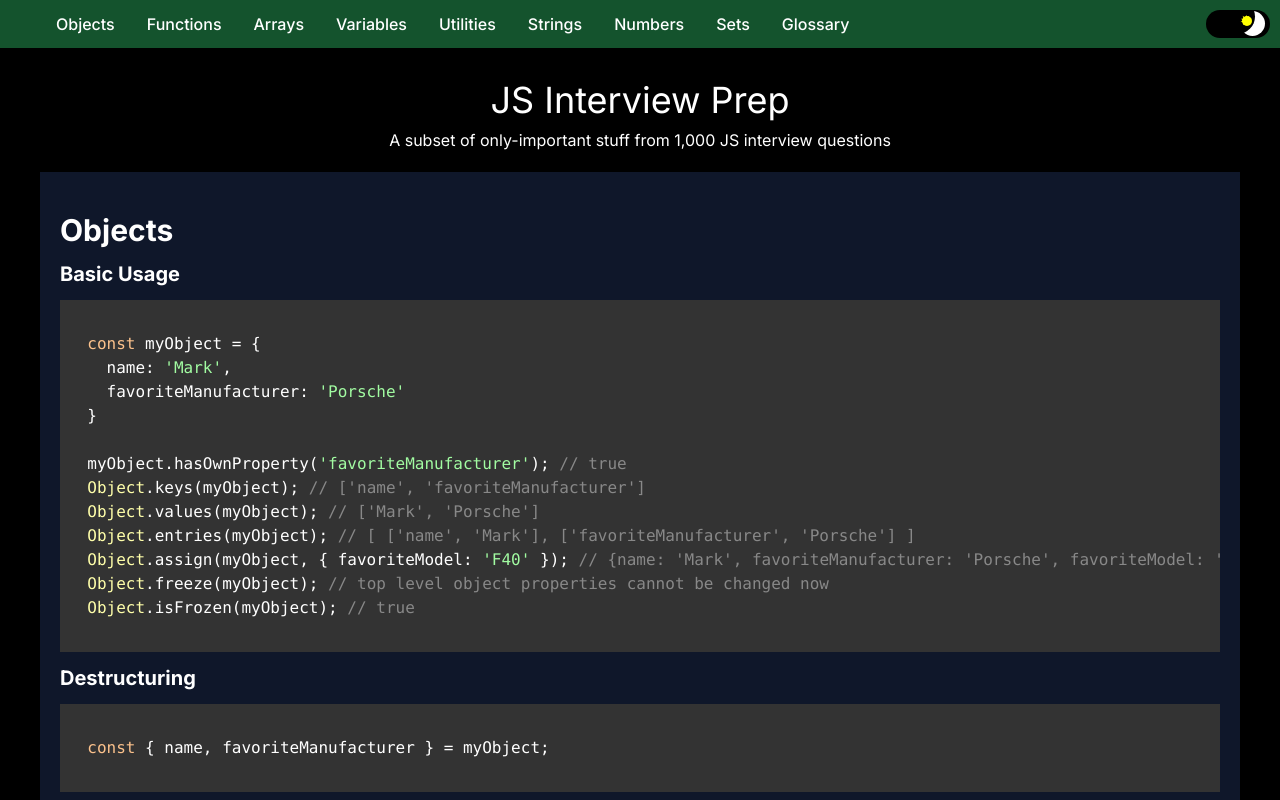
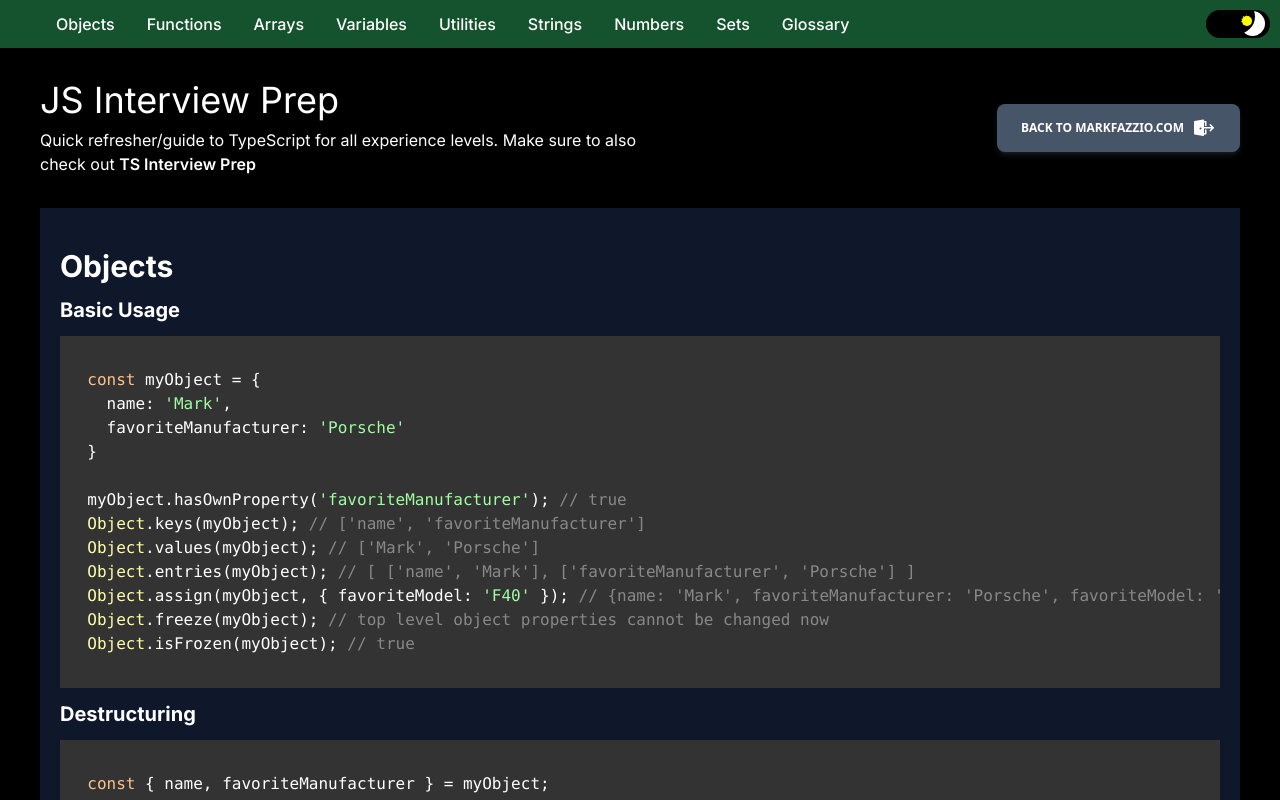
Before and after one commit to markfazzio/js-interview-prep, a Next.js app: page / in a window 1280 px wide. Shown: the top 800 px of the page. Built offline with nearby package versions, Linux system fonts and the light colour scheme.

Commit message:
theme updates

```diff
--- a/src/app/css/globals.css
+++ b/src/app/css/globals.css
@@ -32,15 +32,7 @@
 }
 
 .theme-light section {
-  background: #f8f8f8;
-}
-
-.theme-light pre {
-  background: white;
-}
-
-.theme-dark pre {
-  background: #000;
+  background: var(--color-primary);
 }
 
 .theme-dark section {
--- /dev/null
+++ b/src/components/BackButton.tsx
@@ -0,0 +1,36 @@
+import { ThemeContext, ThemeContextType } from "@/context/ThemeContext";
+import { useContext } from "react";
+
+export const BackButton = () => {
+  const { theme, setTheme } = useContext(ThemeContext) as ThemeContextType;
+
+  const themeClassName =
+    theme === "light"
+      ? "bg-slate-300 text-black shadow-slate-300/20 hover:shadow-slate-300/40 "
+      : "bg-slate-600 text-white shadow-slate-500/20 hover:shadow-slate-500/40";
+  const twBtnClassName =
+    "select-none rounded-lg py-3 px-6 inline-flex items-center align-middle font-sans text-xs font-bold uppercase shadow-md transition-all hover:shadow-lg  focus:opacity-[0.85] focus:shadow-none active:opacity-[0.85] active:shadow-none disabled:pointer-events-none disabled:opacity-50 disabled:shadow-none";
+  const finalClassName = `${twBtnClassName} ${themeClassName}`;
+
+  const svgClassName = `ml-2 ${
+    theme === "light" ? "ml-2 fill-black" : "fill-white"
+  }`;
+
+  return (
+    <a href="http://markfazzio.com" className={finalClassName}>
+      <span>Back To markfazzio.com</span>
+      <svg
+        className={svgClassName}
+        xmlns="http://www.w3.org/2000/svg"
+        width="24"
+        height="24"
+        viewBox="0 0 24 24"
+      >
+        <path
+          fillRule="nonzero"
+          d="M12 4.354V5h1.745a.75.75 0 0 1 .743.647l.007.102.007 4.251h-1.5l-.005-3.5H12v4.505l1.002-.001.001-.004h1.501l-.001.004h4.939L17.72 9.28a.75.75 0 0 1-.073-.976l.073-.084a.75.75 0 0 1 .976-.073l.084.073 2.997 2.997a.75.75 0 0 1 .073.976l-.072.084-2.997 3.004a.75.75 0 0 1-1.134-.975l.072-.085 1.713-1.717h-7.431L12 17.002h1.014l-.007-3.501h1.501l.007 4.25a.75.75 0 0 1-.648.745l-.102.006H12v.749a.75.75 0 0 1-.88.739l-8.5-1.502A.75.75 0 0 1 2 17.75V5.75a.75.75 0 0 1 .628-.74l8.5-1.396a.75.75 0 0 1 .872.74ZM8.502 11.5a1.002 1.002 0 1 0 0 2.004 1.002 1.002 0 0 0 0-2.004Z"
+        />
+      </svg>
+    </a>
+  );
+};
--- a/src/components/PageHeader.tsx
+++ b/src/components/PageHeader.tsx
@@ -1,16 +1,25 @@
+import { BackButton } from "./BackButton";
+
 export const PageHeader = () => {
   return (
-    <div className="text-center mb-5">
-      <h1 className="text-center text-4xl mb-2">JS Interview Prep</h1>
+    <div className="sm:grid grid-cols-2 items-center mb-8">
+      <div className="course-meta mb-6 sm:mb-0">
+        <h1 className="text-4xl mb-2">JS Interview Prep</h1>
         <p>
-        A subset of only-important stuff from{" "}
+          Quick refresher/guide to TypeScript for all experience levels. Make
+          sure to also check out{" "}
           <a
-          href="https://github.com/sudheerj/javascript-interview-questions?tab=readme-ov-file#what-are-the-possible-ways-to-create-objects-in-javascript"
+            className="hover:underline font-semibold"
+            href="https://ts-interview-prep.vercel.app"
             target="_blank"
           >
-          1,000 JS interview questions
+            TS Interview Prep
           </a>
         </p>
       </div>
+      <div className="course-actions text-end">
+        <BackButton />
+      </div>
+    </div>
   );
 };
```
Lines whose indentation alone changed are shown as unchanged.
